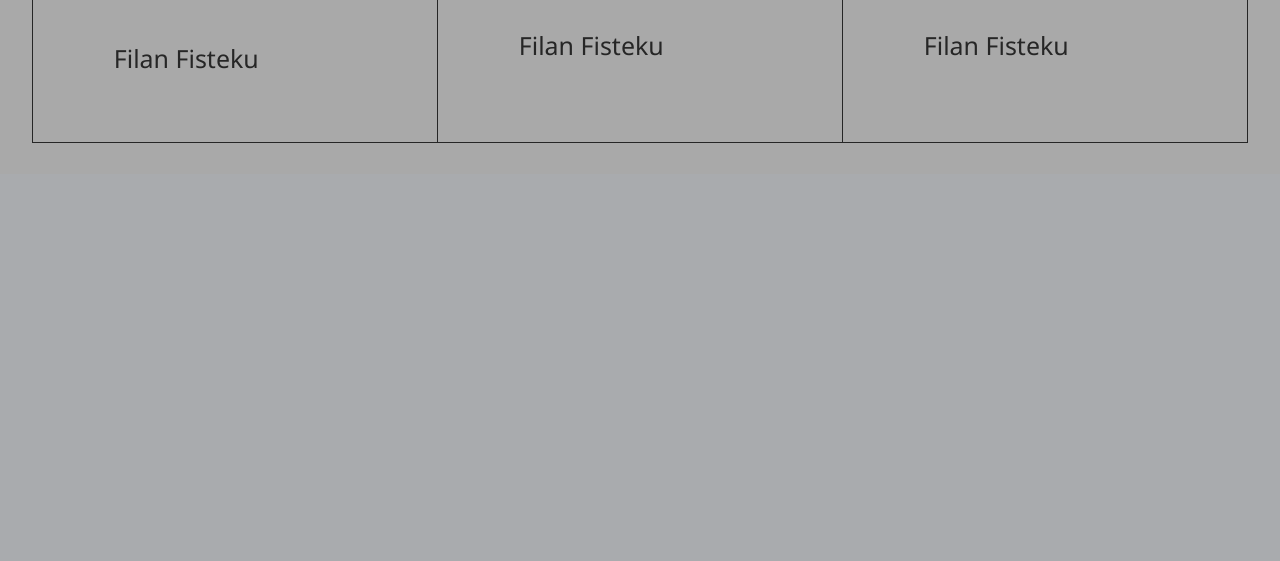
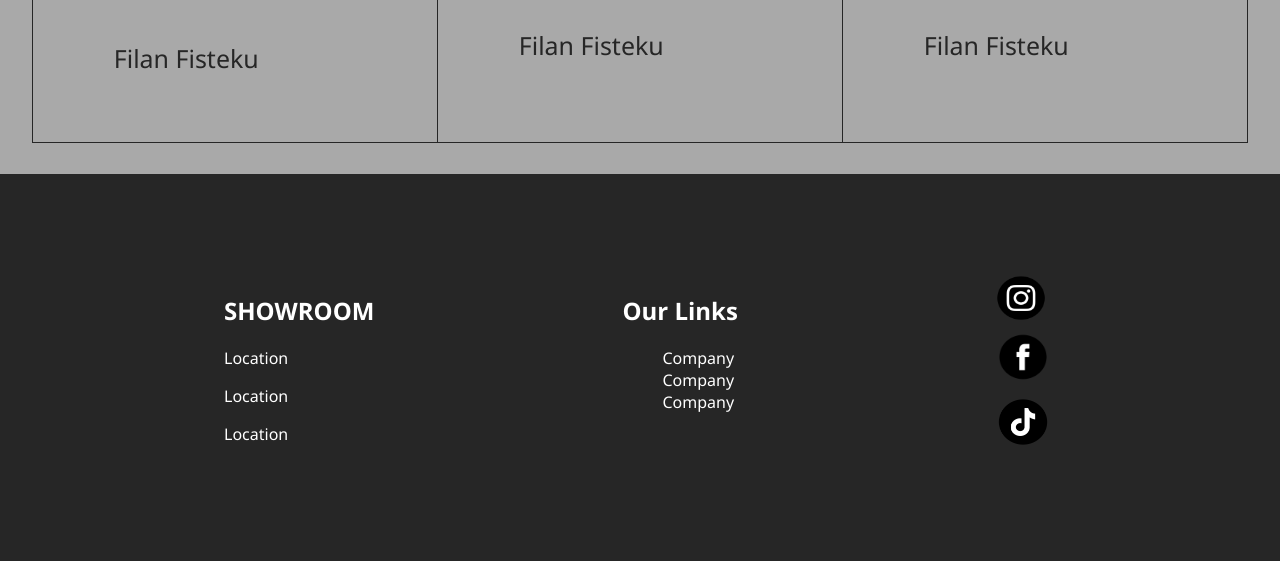
Before and after one commit to EdiiA/Project-1, a PHP site: page /home-page.html in a window 1280 px wide. Shown: the part 3338-3899 px from the top of the page. Before the commit the page ends 3481 px from the top, so only its background shows below. Run offline with PHP 8.4, Linux system fonts and the light colour scheme.

Commit message:
Footer
Shtimi i footer

```diff
--- a/home-page.css
+++ b/home-page.css
@@ -288,3 +288,44 @@ header>ul>li{
 .client-parent :nth-child(3){
     border-right: 1px solid #262626;
 }
+
+footer{
+    background-color: #262626;
+    color: white;
+    width: 100%;
+    height: auto;
+}
+.footeri{
+    padding: 100px;
+    display: flex;
+    flex-direction: row;
+    justify-content: space-around;
+    flex-wrap: wrap;
+    /* align-items: center; */
+}
+.lista{
+    display: flex;
+    flex-direction: column;
+
+}
+#list-item{
+    text-decoration: none;
+    color: white;
+}
+.f-fotot{
+    /* padding-top: 40px; */
+    display: flex;
+    flex-direction: column;
+
+}
+.img-f{
+    width: 64px;
+    height: 60px;
+    margin-left: 5px;
+}
+.img-1{
+    width: 70px;
+    height: 48px;
+    background-size: cover;
+
+}
--- a/home-page.html
+++ b/home-page.html
@@ -109,6 +109,31 @@
         </div>
     </main>
 
+    <footer>
+        <div class="footeri">
+            <div class="f-p1">
+                <h2>SHOWROOM</h2>
+                <p>Location</p>
+                <p>Location</p>
+                <p>Location</p>
+
+            </div>
+            <div class="f-p2">
+                <h2>Our Links</h2>
+                <ul class="lista">
+                    <l1><a id="list-item" href="">Company</a></l1>
+                    <l1><a id="list-item" href="">Company</a></l1>
+                    <l1><a id="list-item" href="">Company</a></l1>
+                </ul>
+            </div>
+            <div class="f-fotot">
+                <a href=""><img src="Img/Instagram.png" alt="" class="img-1"></a>
+                <a href=""><img src="Img/facebook.png" alt="" class="img-f"></a>
+                <a href=""><img src="Img/Tiktok.png.webp" alt="" class="img-f"></a>
+            </div>
+        </div>
+    </footer>
+
     <script>
         let currentIndex = 0;
         const slides = document.querySelector('.slides');
```
